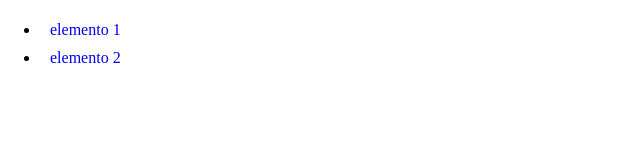
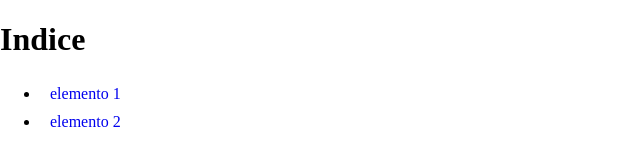
Before and after one commit to Berenicefraire/ejemplo-02, a plain HTML site: page index.html in a window 1280 px wide. Shown: the whole page, without its empty margins (0-640 px from the left). Drawn offline with Linux system fonts and the light colour scheme.

Commit message:
add a title to the body

```diff
--- a/index.html
+++ b/index.html
@@ -8,6 +8,7 @@
     <title>Ejemplo1</title>
 </head>
 <body>
+    <h1>Indice</h1>
     <ul>
         <li>
             <a class="links" href="/paginas/01.html">elemento 1</a>
```
Also changed, not shown: assets/images/bg_pattern.png (added).
